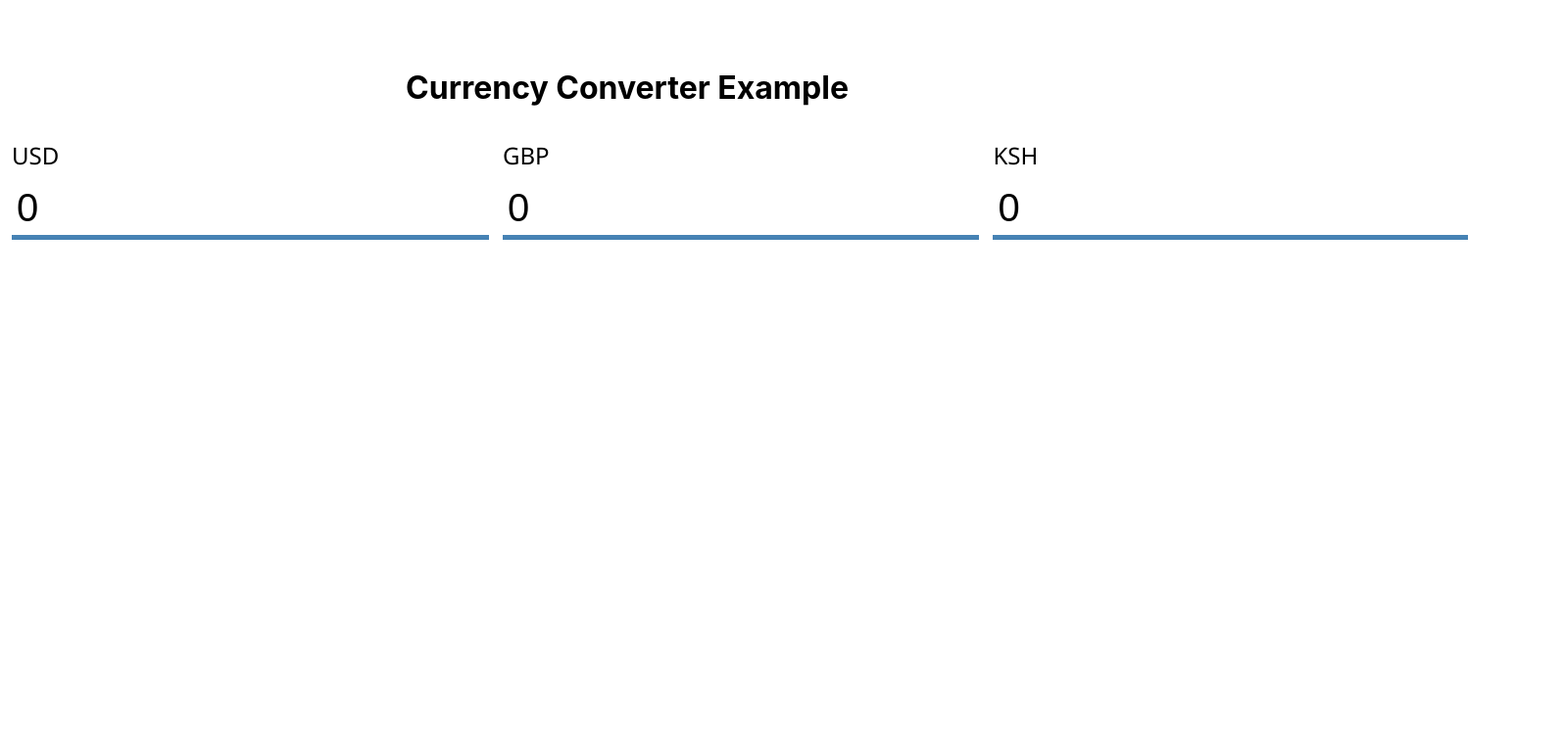
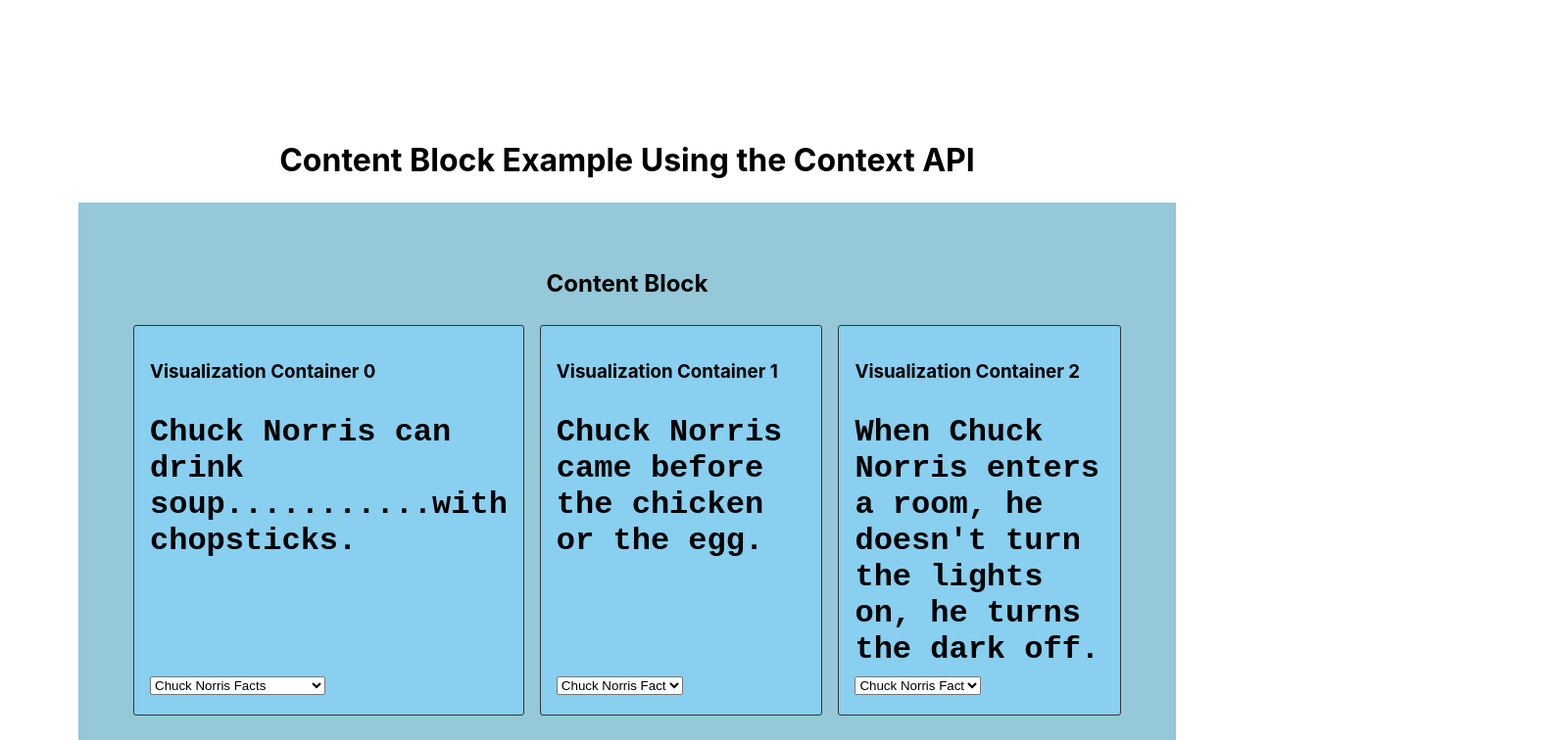
Before and after one commit to msschambach/reactjs-component-message-passing, a React (Create React App) app: page / in a window 1280 px wide. Shown: the part 680-1436 px from the top of the page at 98% size, 1596 px wide, since content can reach past the window. Before the commit the page ends 937 px from the top, so only its background shows below. Built offline with nearby package versions, Linux system fonts and the light colour scheme.

Commit message:
Added implementation using context api

```diff
--- a/src/App.js
+++ b/src/App.js
@@ -1,6 +1,6 @@
 import React, { Component } from 'react';
-import ContentBlock from './components/contentblock/ContentBlock';
-import ConverterContainer from './components/currencyconverter/ConverterContainer';
+import PubSubContentBlock from './components/rxjs_example/ContentBlock';
+import ContextualizedContentBlock from './components/context_api_example/ContentBlock';
 import { visualization_containers, conversion_rates } from './resources/data';
 
 class App extends Component {
@@ -13,11 +13,12 @@
   render() {
     return (
       <div>
-        <h1>Content Block Example</h1>
-        <ContentBlock visualizationContainers={this.visualizationContainers} />
+        <h1>Content Block Example Using Observables</h1>
+        <PubSubContentBlock visualizationContainers={this.visualizationContainers} />
 
-        <h1>Currency Converter Example</h1>
-        <ConverterContainer conversionRates={this.conversionRates} />
+        <h1>Content Block Example Using the Context API</h1>
+        <ContextualizedContentBlock visualizationContainers={this.visualizationContainers} />
+
       </div>
     );
   }
--- /dev/null
+++ b/src/components/context_api_example/ContentBlock.js
@@ -0,0 +1,61 @@
+import React, { Component } from 'react';
+import VisualizationContainer from './VisualizationContainer';
+
+
+export const ContentBlockContext = React.createContext();
+
+export class ContentProvider extends Component {
+    constructor(props) {
+        super(props);
+
+        this.state = {
+            activeGroup: 'group1'
+        }
+    }
+
+    setActiveGroup = (groupName) => {
+        this.setState({
+            activeGroup: groupName
+        });
+    };
+
+    render() {
+        const context = {
+            activeGroup: this.state.activeGroup,
+            setActiveGroup: this.setActiveGroup
+        };
+
+        return (
+            <ContentBlockContext.Provider value={context}>
+                {this.props.children}
+            </ContentBlockContext.Provider>
+        );
+    }
+}
+
+
+
+export default class ContentBlock extends Component {
+    render() {
+        return (
+            <ContentProvider>
+                <article className="content-block">
+                    <h1>Content Block</h1>
+                    <section>
+                        <VisualizationContainer
+                            index={0}
+                            visualizations={this.props.visualizationContainers[0]} />
+
+                        <VisualizationContainer
+                            index={1}
+                            visualizations={this.props.visualizationContainers[1]} />
+
+                        <VisualizationContainer
+                            index={2}
+                            visualizations={this.props.visualizationContainers[2]} />
+                    </section>
+                </article>
+            </ContentProvider>
+        )
+    }
+}
--- /dev/null
+++ b/src/components/context_api_example/Visualization.js
@@ -0,0 +1,9 @@
+import React from 'react'
+
+export default ((props) => {
+    return (
+        <div className="visualization">
+            <p>{props.message}</p>
+        </div>
+    );
+});
--- /dev/null
+++ b/src/components/context_api_example/VisualizationContainer.js
@@ -0,0 +1,44 @@
+import React, { Component } from 'react'
+import Visualization from './Visualization';
+import { ContentBlockContext } from './ContentBlock';
+
+
+export default class VisualizationContainer extends Component {
+
+    getVisualizationInGroup = (group) => {
+        return this.props.visualizations.findIndex(viz => viz.group === group)
+    }
+
+    setActiveVisualization = (index, setActiveGroup) => {
+        setActiveGroup(this.props.visualizations[index].group);
+    };
+
+    render() {
+        const visualizationListOptions = this.props.visualizations.map((viz, index) => {
+            return <option key={index} value={index}>{viz.title}</option>;
+        });
+
+        return (
+            <ContentBlockContext.Consumer>
+                {(context) => {
+                    const activeVisualization = this.getVisualizationInGroup(context.activeGroup);
+                    const message = this.props.visualizations[activeVisualization].message;
+                    return (
+                        <div className="visualization-container">
+                            <h3>Visualization Container {this.props.index}</h3>
+                            <Visualization message={message} />
+
+                            <form>
+                                <select
+                                    onChange={(event) => { this.setActiveVisualization(event.target.value, context.setActiveGroup) }}
+                                    value={this.getVisualizationInGroup(context.activeGroup)}>
+                                    {visualizationListOptions}
+                                </select>
+                            </form>
+                        </div>
+                    );
+                }}
+            </ContentBlockContext.Consumer>
+        )
+    }
+}
--- a/src/index.css
+++ b/src/index.css
@@ -17,7 +17,7 @@
 }
 
 .content-block {
-  width: 1500px;
+  width: 80%;
   margin: 24px auto 10rem;
   padding: 48px;
   background-color: #95c8d8;
```
Also changed, not shown: src/components/rxjs_example/ContentBlock.js (renamed from src/components/contentblock/ContentBlock.js), src/components/rxjs_example/Visualization.js (renamed from src/components/contentblock/Visualization.js), src/components/rxjs_example/VisualizationContainer.js (renamed from src/components/contentblock/VisualizationContainer.js).
